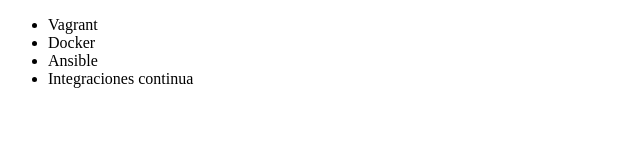
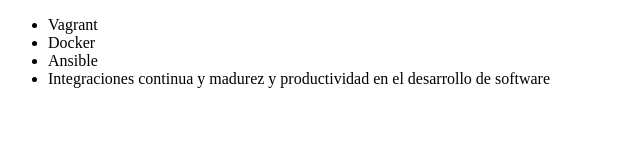
Before and after one commit to jesuscg08/alura-git, a plain HTML site: page index.html in a window 1280 px wide. Shown: the whole page, without its empty margins (0-640 px from the left). Drawn offline with Linux system fonts and the light colour scheme.

Commit message:
renombrando curos integracion continua

```diff
--- a/index.html
+++ b/index.html
@@ -9,7 +9,7 @@
          <li> Vagrant </li>
          <li> Docker </li>
          <li> Ansible </li>
-         <li> Integraciones continua </li>
+         <li> Integraciones continua y madurez y productividad en el desarrollo de software</li>
      </ul>
 </body>
 </html>
```
